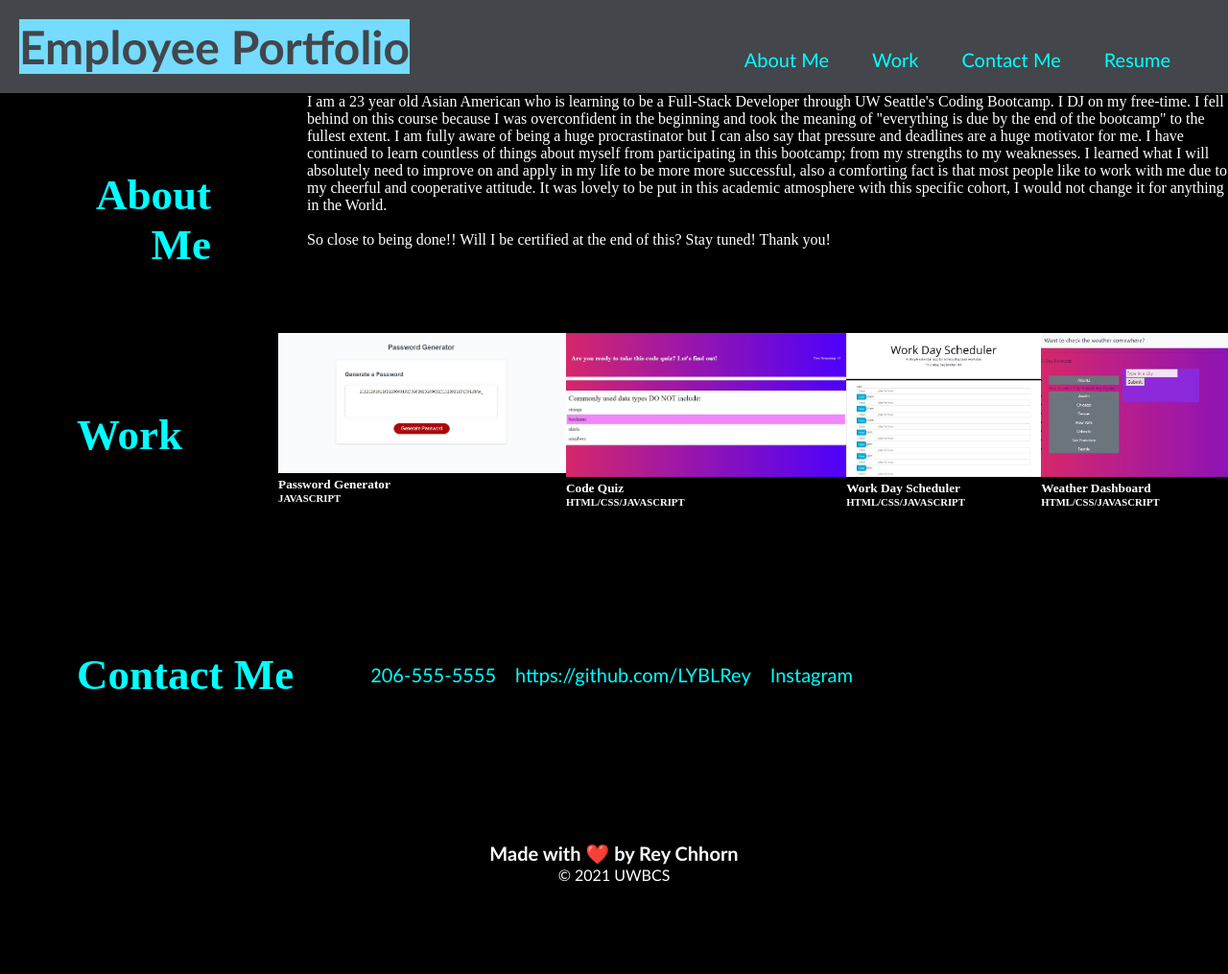
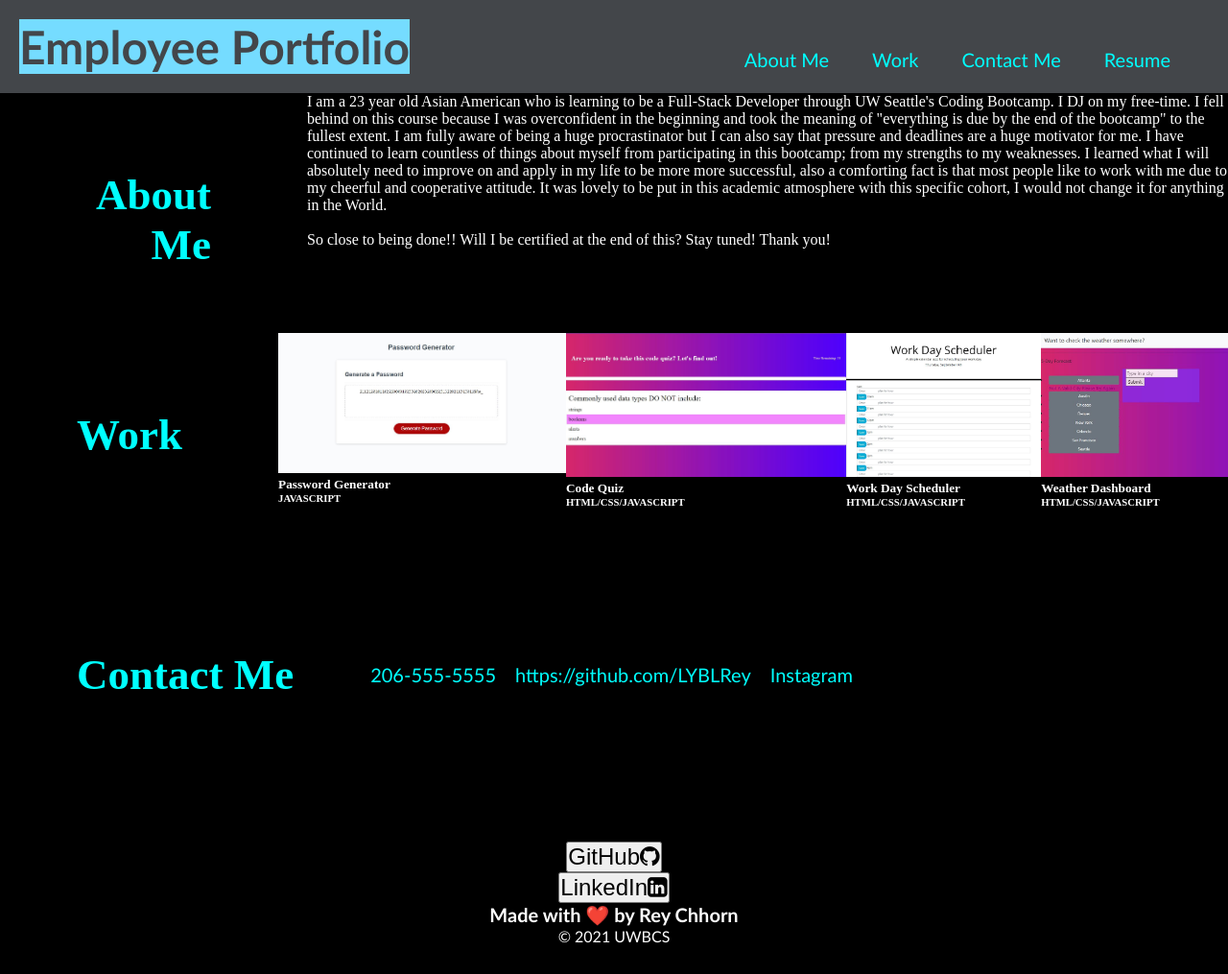
Before and after one commit to LYBLRey/UpdatedPortfolio1, a plain HTML site: page index.html in a window 1280 px wide. Shown: the top 1015 px of the page at 96% size. Before the commit the page ends 951 px from the top, so only its background shows below. Drawn offline with Linux system fonts and the light colour scheme.

Commit message:
added fa fa-icons for github and linkedin with working hyperlinked buttons! plus github pinned post fixes and following classmates

```diff
--- a/index.html
+++ b/index.html
@@ -4,6 +4,7 @@
 <head>
     <meta charset="UTF-8" />
     <link rel="stylesheet" href="./style.css">
+    <link rel="stylesheet" href="https://cdnjs.cloudflare.com/ajax/libs/font-awesome/4.7.0/css/font-awesome.min.css">
     <title>Updated Employee Portfolio</title>
 </head>
 
@@ -128,6 +129,10 @@
 
                   </div>
     <div class="footer">
+        <a href="https://github.com/LYBLRey"><button style= "font-size:24px">GitHub<i class="fa fa-github"></i></button></a>
+        <br>
+        <a href="https://www.linkedin.com/in/rey-chhorn/"><button style="font-size:24px">LinkedIn<i class="fa fa-linkedin-square"></i></button></a>
+        <br>
         <h2>Made with ❤️️ by Rey Chhorn</h2>
         <p>
             &copy; 2021 UWBCS
```
